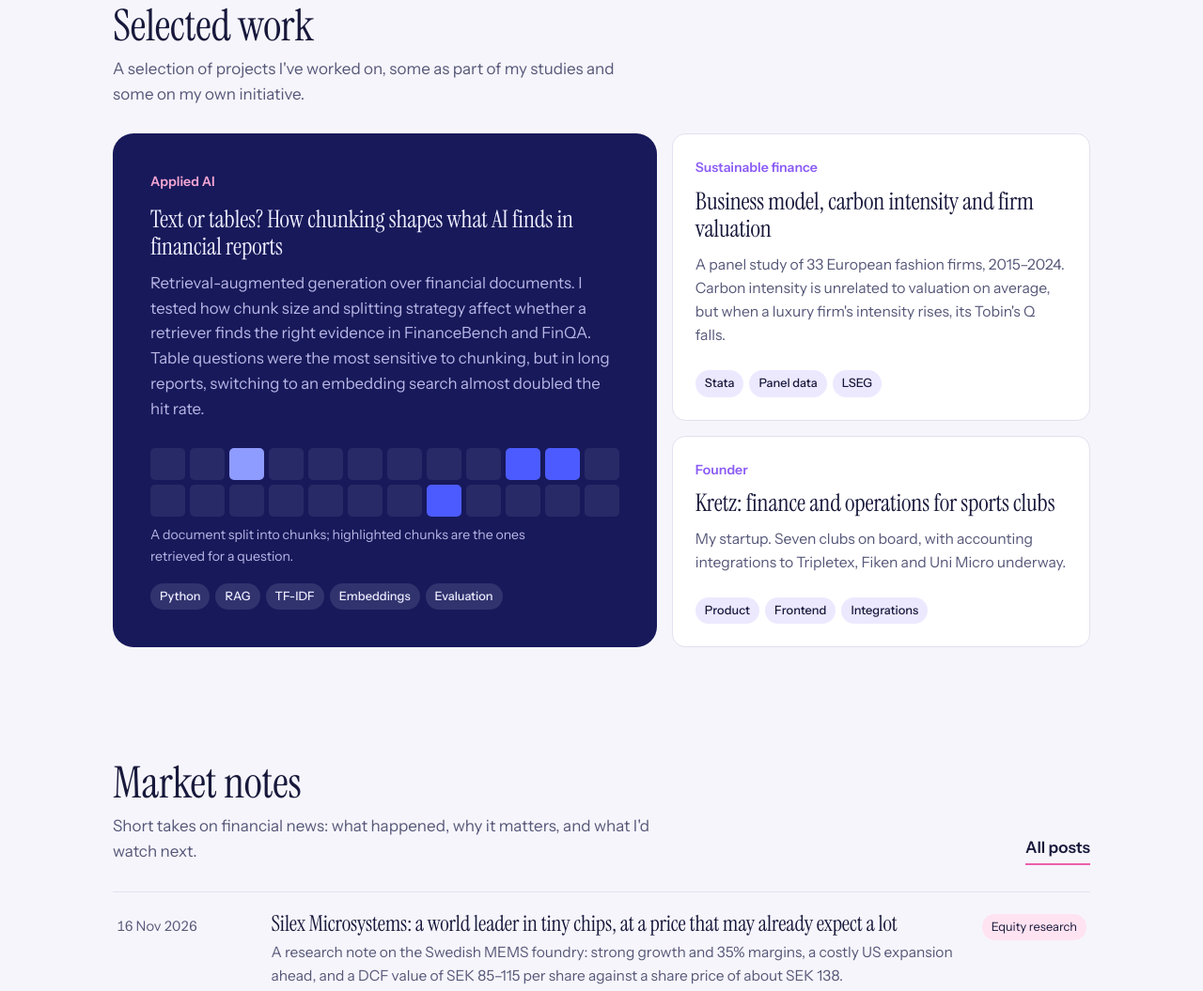
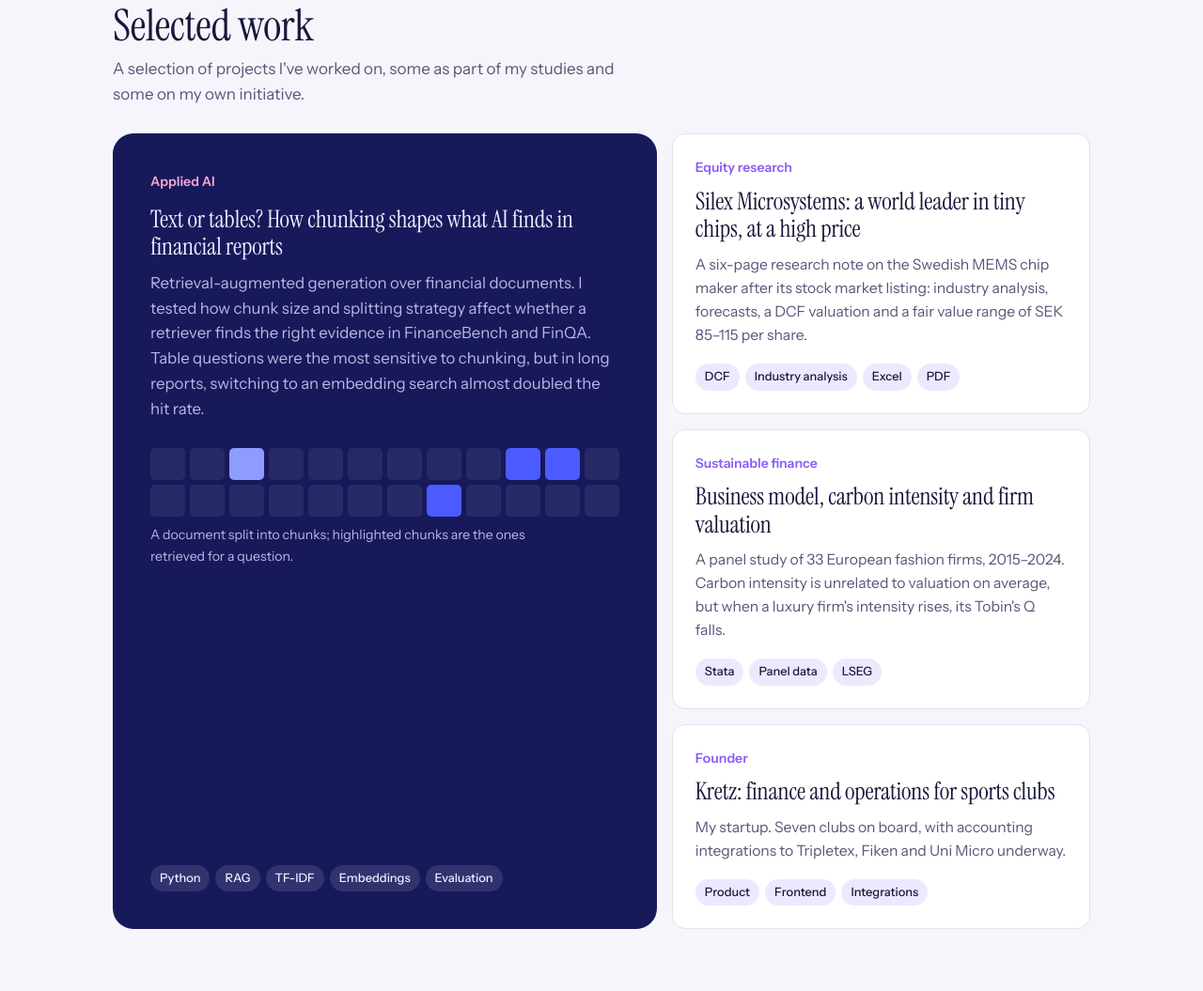
Before and after one commit to anelia1470/Anelia.github.io, a plain HTML site: page index.html in a window 1280 px wide. Shown: the part 990-2045 px from the top of the page at 94% size. Drawn offline with Linux system fonts and the light colour scheme; a web font is replaced by a local one.

Commit message:
Selected work: add Silex Microsystems research note (PDF)
Co-Authored-By: Claude Opus 5.5 <noreply@anthropic.com>
Claude-Session: https://claude.ai/code/session_01XBbzUPVzoRpypp95JYVDCA

```diff
--- a/assets/css/style.css
+++ b/assets/css/style.css
@@ -281,7 +281,7 @@ p { margin: 0 0 1em; }
 .work-grid {
   display: grid;
   grid-template-columns: 1.3fr 1fr;
-  grid-template-rows: auto auto auto;
+  grid-template-rows: auto auto auto auto;
   gap: 16px;
 }
 .work {
@@ -300,7 +300,7 @@ p { margin: 0 0 1em; }
 .work .tags { margin-top: auto; padding-top: 18px; }
 
 .work-feature {
-  grid-row: span 3;
+  grid-row: span 4;
   background: var(--midnight);
   color: var(--on-dark);
   border: none;
@@ -1321,7 +1321,8 @@ table.heat td.na { color: var(--ink-soft); background: var(--paper); }
   .prose .paper-embed, .prose .paper-embed.open { transition: none; }
 }
 @media (min-width: 900px) { .paper-content .paper-chart { max-width: 760px; } }
-.work-grid .work-feature { grid-row: span 2; }
+.work-grid .work-feature { grid-row: span 3; }
+@media (max-width: 860px) { .work-grid .work-feature { grid-row: auto; } }
 
 /* ---------- Portfolio banner: portrait with title behind the head ---------- */
 .banner {
--- a/index.html
+++ b/index.html
@@ -9,7 +9,7 @@
   <link rel="preconnect" href="https://fonts.googleapis.com">
   <link rel="preconnect" href="https://fonts.gstatic.com" crossorigin>
   <link href="https://fonts.googleapis.com/css2?family=Instrument+Sans:wght@400;500;600&family=Instrument+Serif:ital@0;1&family=JetBrains+Mono:wght@400&family=Unbounded:wght@300;500&display=swap" rel="stylesheet">
-  <link rel="stylesheet" href="assets/css/style.css?v=254411e8">
+  <link rel="stylesheet" href="assets/css/style.css?v=f96fb225">
   <link rel="icon" href="assets/favicon.svg" type="image/svg+xml">
 </head>
 <body>
@@ -75,6 +75,13 @@
           </div>
           <p class="chunks-caption">A document split into chunks; highlighted chunks are the ones retrieved for a question.</p>
           <ul class="tags"><li>Python</li><li>RAG</li><li>TF-IDF</li><li>Embeddings</li><li>Evaluation</li></ul>
+        </a>
+
+        <a class="work" href="assets/files/silex-microsystems-research-note.pdf" target="_blank" rel="noopener">
+          <span class="kind">Equity research</span>
+          <h3>Silex Microsystems: a world leader in tiny chips, at a high price</h3>
+          <p>A six-page research note on the Swedish MEMS chip maker after its stock market listing: industry analysis, forecasts, a DCF valuation and a fair value range of SEK 85–115 per share.</p>
+          <ul class="tags"><li>DCF</li><li>Industry analysis</li><li>Excel</li><li>PDF</li></ul>
         </a>
 
         <a class="work" href="projects/esg-carbon-returns.html">
```
Also changed, not shown: blog.html (+1 -1 lines), lab.html (+1 -1 lines), post.html (+1 -1 lines), projects/esg-carbon-returns.html (+1 -1 lines), projects/kretz.html (+1 -1 lines), projects/rag-financial-documents.html (+1 -1 lines), 1 other file.
